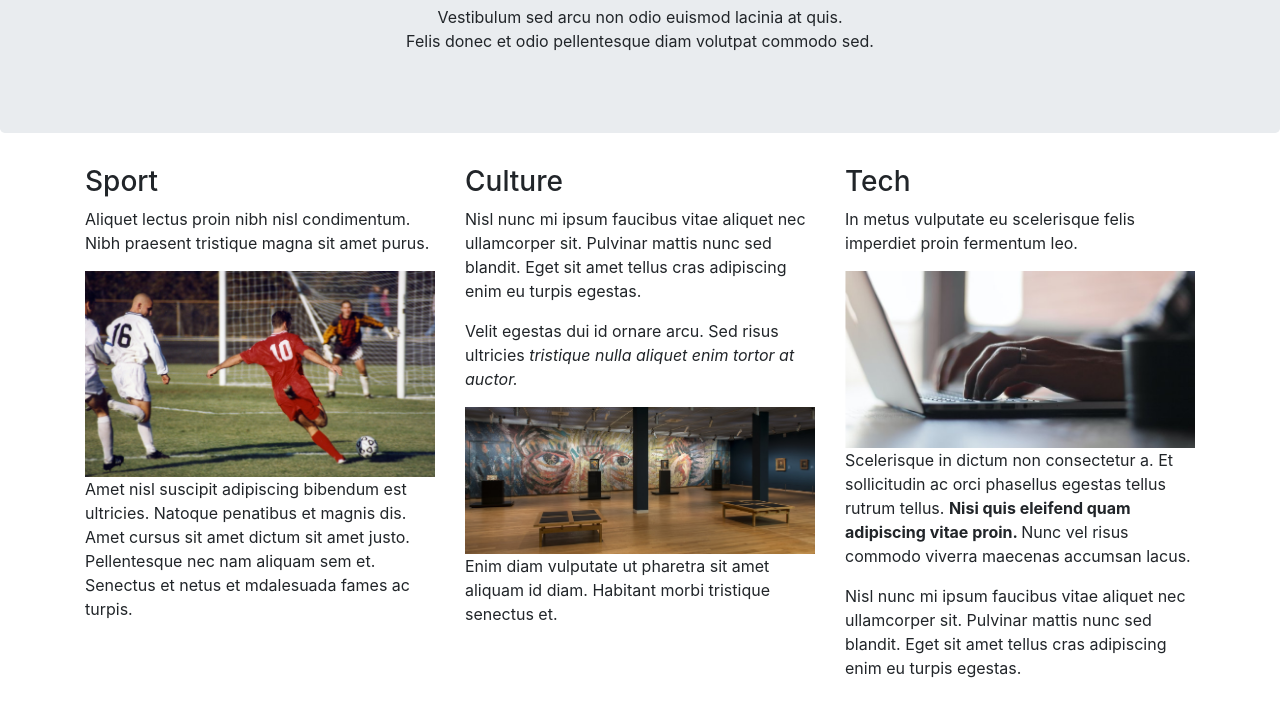
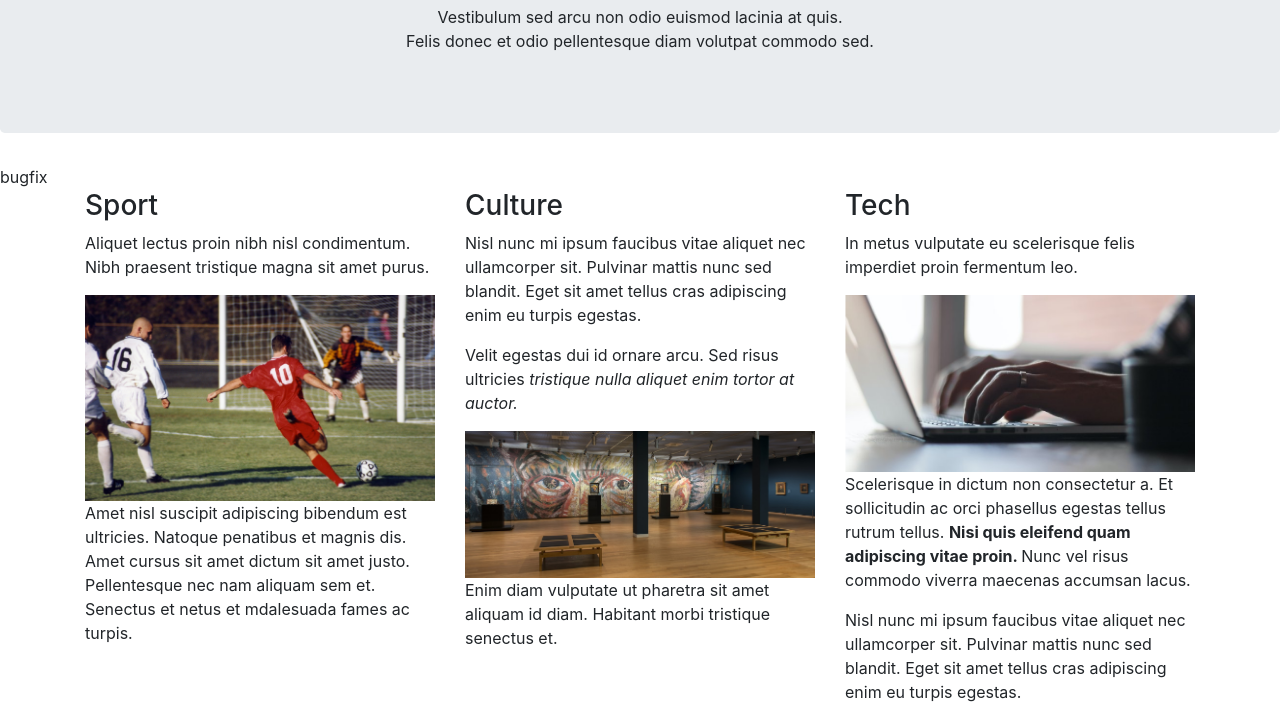
Before and after one commit to GrinAlex/Test, a plain HTML site: page index.html in a window 1280 px wide. Shown: the part 105-825 px from the top of the page. Before the commit the page ends 801 px from the top, so only its background shows below. Drawn offline with Linux system fonts and the light colour scheme.

Commit message:
Add bugfix correction

```diff
--- a/index.html
+++ b/index.html
@@ -10,6 +10,7 @@
   <h2>News</h2>
   <p>Vestibulum sed arcu non odio euismod lacinia at quis. <br/>Felis donec et odio pellentesque diam volutpat commodo sed.</p>
 </div>
+bugfix
 <div class="container">
   <div class="row">
     <div class="col-sm-4">
```
